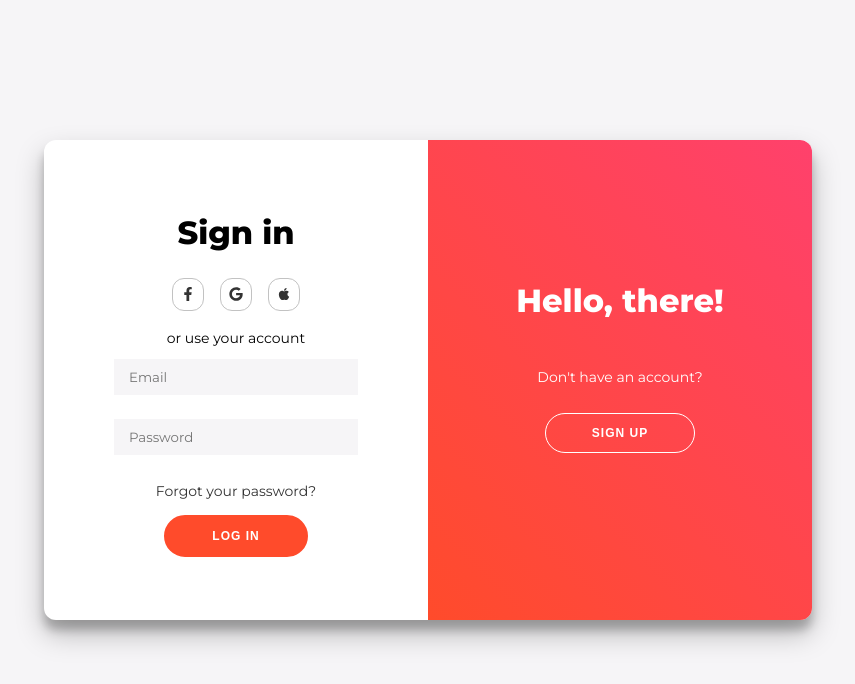
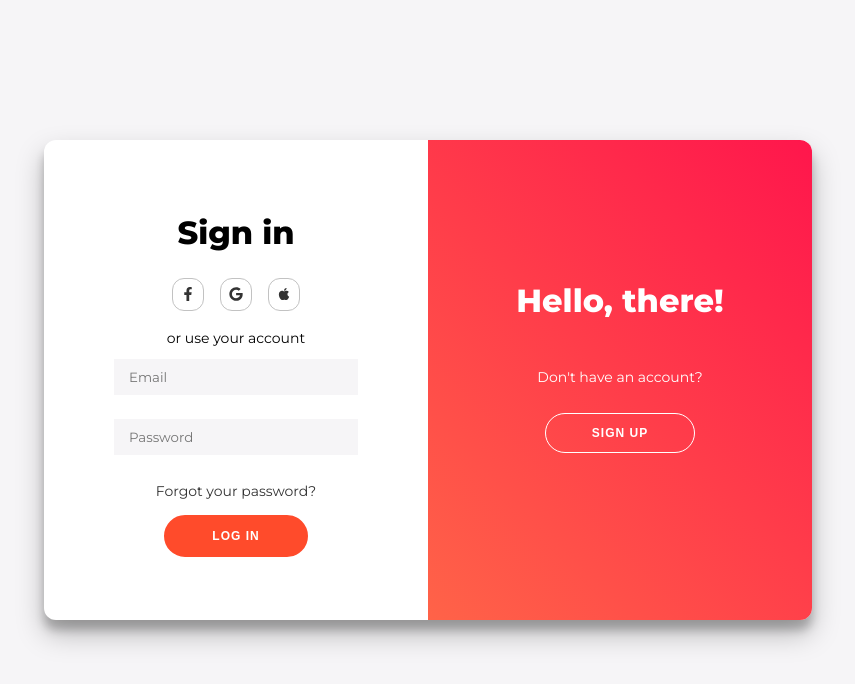
Before and after one commit to tharun0120/task-app, a React (Create React App) app in the folder client/task-app-react/: page /login in a window 1280 px wide. Shown: the top 684 px of the page, without its empty margins (212-1067 px from the left). Built offline with nearby package versions, Linux system fonts and the light colour scheme.

Commit message:
fixed bugs

```diff
--- a/client/task-app-react/src/presentation/components/css/LoginForm.css
+++ b/client/task-app-react/src/presentation/components/css/LoginForm.css
@@ -145,13 +145,14 @@ button:active {
   height: 100%;
   width: 50%;
   right: 0px;
-  background-image: linear-gradient(45deg, #ff4b2b, #ff416c);
+  background-image: linear-gradient(45deg, #ff6348, #ff164c);
   padding: 50px;
   border-radius: 0px 12px 12px 0px;
 }
 
 .greet-panel {
   margin: 0px 0px 48px 0px;
+  max-width: 100%;
 }
 
 .greet-panel-container {
```
